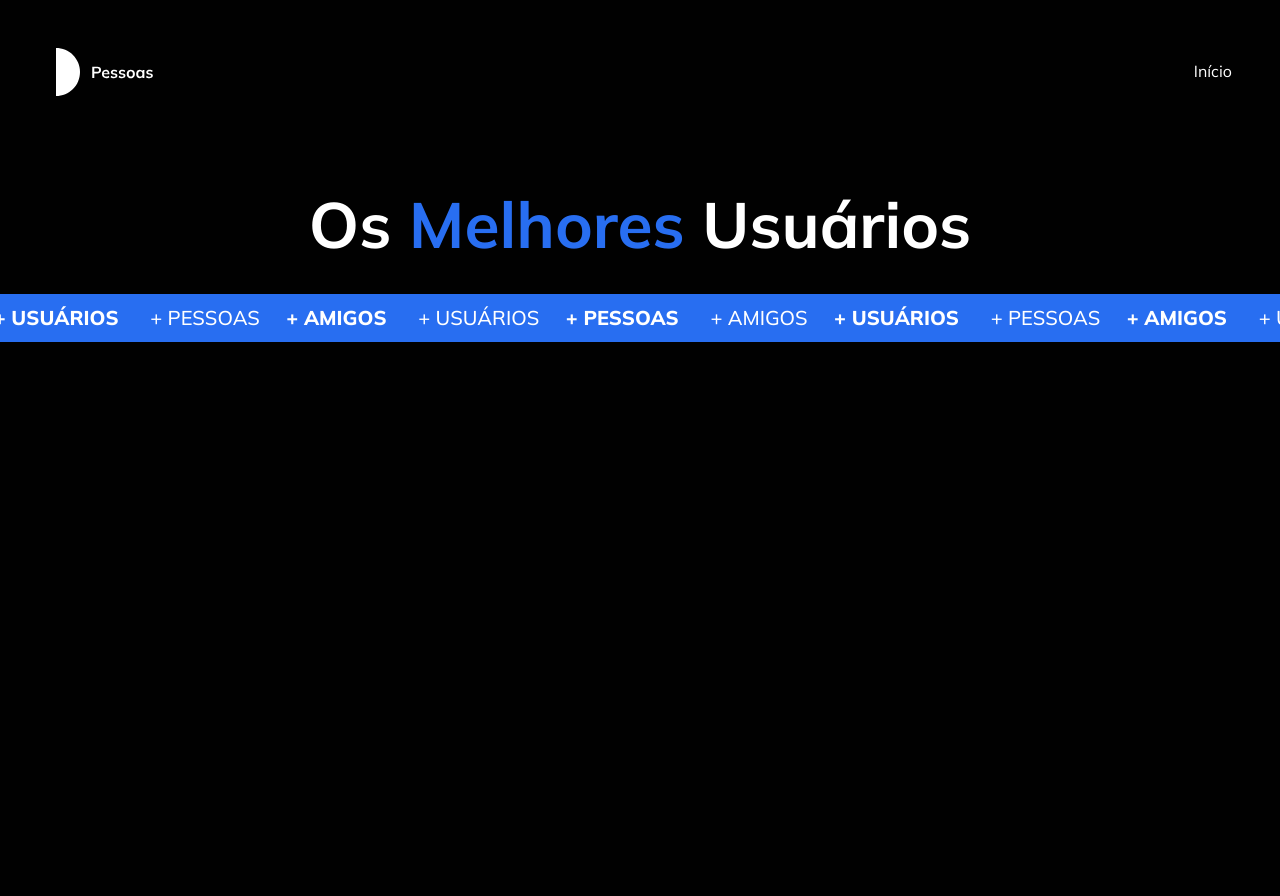
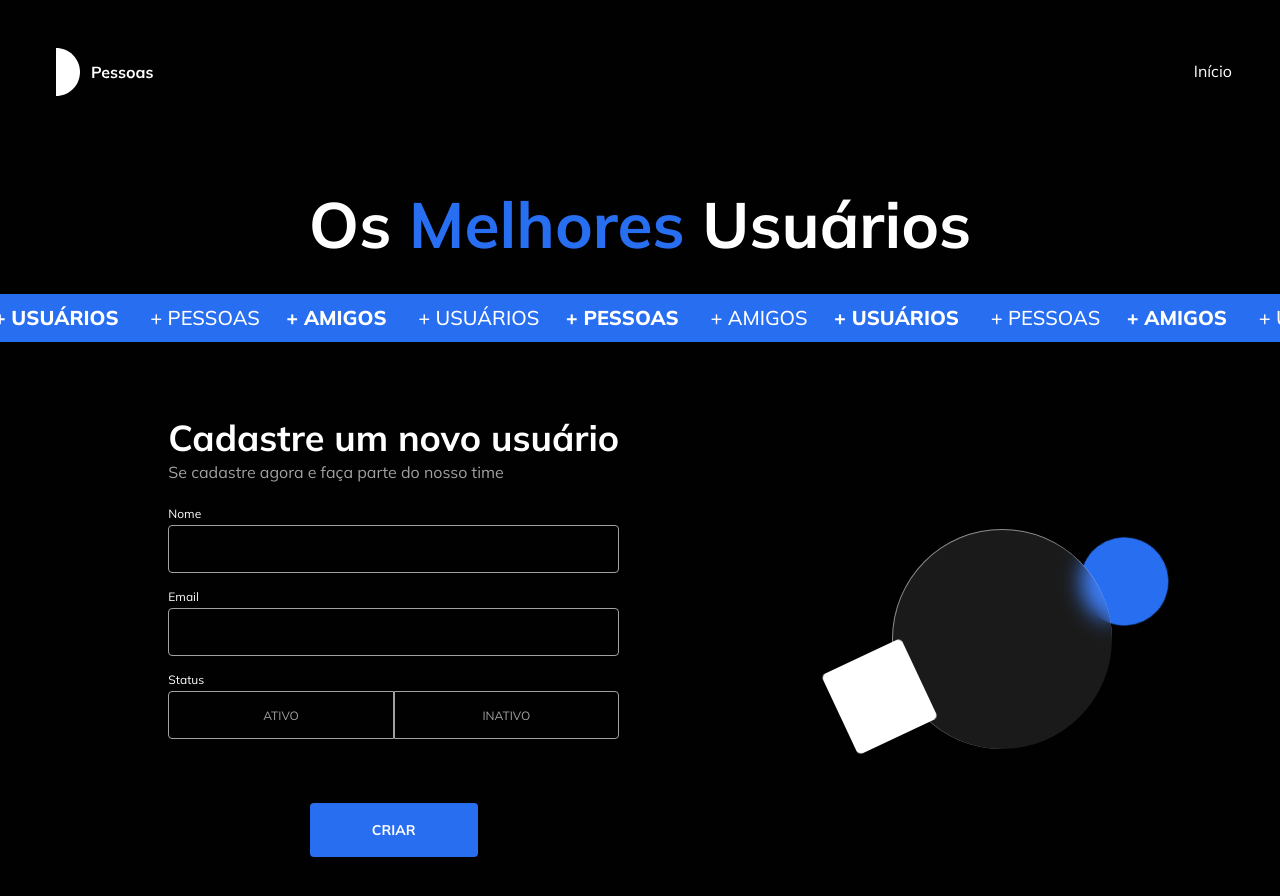
Before and after one commit to Vitor545/Eleven-Dragons---Users, a Next.js app: page /create in a window 1280 px wide. Shown: the top 896 px of the page. Before the commit the page ends 800 px from the top, so only its background shows below. Built offline with nearby package versions, Linux system fonts and the light colour scheme.

Commit message:
feat: add verify inputs

```diff
--- a/components/CreateUserPage/index.tsx
+++ b/components/CreateUserPage/index.tsx
@@ -2,6 +2,7 @@ import Head from "next/head";
 import Header from '../Header'
 import Hero from '../Hero'
 import TextInfinite from "../TextInfinite";
+import FormCreate from "../FormCreate";
 
 export default function CreateUserPage() {
 
@@ -15,6 +16,7 @@ export default function CreateUserPage() {
       <Header typeButton={'Início'}/>
       <Hero />
       <TextInfinite />
+      <FormCreate />
 
     </>
   )
--- /dev/null
+++ b/components/FormCreate/FormCreate.module.scss
@@ -0,0 +1,59 @@
+@import '../../styles/variables';
+
+.form {
+  margin-top: 64px;
+  margin-bottom: 64px;
+  overflow: hidden;
+}
+
+.form_header {
+  margin-bottom: 24px;
+  h2 {
+    margin-bottom: 8px;
+  }
+}
+
+.form_labels {
+  font-size: 12px;
+  display: flex;
+  flex-direction: column;
+  margin-bottom: 3rem;
+
+  label {
+    display: flex;
+    flex-direction: column;
+    margin-bottom: 1rem;
+
+    input {
+      margin-top: 0.25rem;
+      border: 1px solid $primary-gray;
+      outline: none;
+      border-radius: 4px;
+      padding: 8px;
+      color: $white;
+      background-color: transparent;
+      height: 48px;
+    }
+
+    span {
+      margin-top: 8px;
+      color: $error-color;
+    }
+  }
+}
+
+.button_form {
+ display: flex;
+ justify-content: center;
+}
+
+.form_container {
+  display: flex;
+  justify-content: space-around;
+  align-items: center;
+}
+
+.button_types {
+  margin-top: 0.25rem;
+  display: flex;
+}
--- /dev/null
+++ b/components/FormCreate/index.tsx
@@ -0,0 +1,155 @@
+import { useState } from 'react'
+import HeroCreate from '../HeroCreate'
+import style from './FormCreate.module.scss'
+import Joi from 'joi'
+import tlds from 'tlds'
+
+const regexName: any = /^[a-zA-Z\d_]+$/
+
+const schemaEmail = Joi.object({
+  email: Joi.string()
+    .email({ tlds: { allow: tlds } })
+    .required(),
+})
+
+const schemaStatus = Joi.object({
+  status: Joi.boolean().required(),
+})
+
+const schemaName = Joi.object({
+  name: Joi.string().pattern(regexName).min(4).max(20).required(),
+})
+
+export default function FormCreate() {
+  const [email, setEmail] = useState('')
+  const [name, setName] = useState('')
+  const [status, setStatus] = useState<boolean>()
+  const [nameMensage, setNameMensage] = useState('false')
+  const [emailMensage, setEmailMensage] = useState('false')
+  const [statusMensage, setStatusMensage] = useState('false')
+  const [nameInput, setNameInput] = useState('normal')
+  const [emailInput, setEmailInput] = useState('normal')
+
+  const isMensage: any = { true: 'block', false: 'none' }
+  const classInput: any = { error: 'error_input', sucess: 'sucess_input', normal: 'normal_input' }
+  const validationErrorEmail: any = schemaEmail.validate({ email }).error
+  const validationErrorName: any = schemaName.validate({ name }).error
+  const validationErrorStatus: any = schemaStatus.validate({ status }).error
+
+  const validaStyleName = (value: any) => {
+    if (schemaName.validate({ name: value }).error) {
+      setNameInput('error')
+      setNameMensage('true')
+    } else {
+      setNameInput('sucess')
+      setNameMensage('false')
+    }
+  }
+
+  const validaStyleEmail = (value: any) => {
+    if (schemaEmail.validate({ email: value }).error) {
+      setEmailInput('error')
+      setEmailMensage('true')
+    } else {
+      setEmailInput('sucess')
+      setEmailMensage('false')
+    }
+  }
+
+  const validaStyleStatus = () => {
+    if (validationErrorStatus) {
+      setStatusMensage('true')
+    } else {
+      setStatusMensage('false')
+    }
+  }
+
+  const onChange = ({ target }: any) => {
+    if (target.id === 'email') {
+      setEmail(target.value)
+      validaStyleEmail(target.value)
+    }
+    if (target.id === 'name') {
+      setName(target.value)
+      validaStyleName(target.value)
+    }
+  }
+
+  const onClick = () => {
+    validaStyleStatus()
+    if (validationErrorEmail || validationErrorName || validationErrorStatus) {
+      return
+    }
+    console.log('CERTO: ', email, name, status)
+  }
+
+  const isClick = (e: any) => {
+    const statusType: any = { inactive: false, active: true }
+    setStatus(statusType[e.target.id])
+  }
+
+  return (
+    <section className={style.form}>
+      <div className={`container ${style.form_container}`}>
+        <div>
+          <form action="" onSubmit={(e) => e.preventDefault()} className={style.form_main}>
+            <div className={style.form_header}>
+              <h2>Cadastre um novo usuário</h2>
+              <p>Se cadastre agora e faça parte do nosso time</p>
+            </div>
+            <div className={style.form_labels}>
+              <label htmlFor="name">
+                Nome
+                <input
+                  type="text"
+                  id="name"
+                  onChange={onChange}
+                  className={classInput[nameInput]}
+                />
+                <span style={{ display: isMensage[nameMensage] }}>
+                  Somente alfanuméricos e underscore de 4 a 20 letras
+                </span>
+              </label>
+              <label htmlFor="email">
+                Email
+                <input
+                  type="text"
+                  id="email"
+                  onChange={onChange}
+                  className={classInput[emailInput]}
+                />
+                <span style={{ display: isMensage[emailMensage] }}>
+                  O email deve ter o formato xxxx@yyyy.zzz
+                </span>
+              </label>
+              <label htmlFor="email">
+                Status
+                <div className={style.button_types}>
+                  <input type="radio" name="active" id="active" onClick={isClick} />
+                  <label htmlFor="active" className="btn_radio">
+                    ATIVO
+                  </label>
+                  <input type="radio" name="active" id="inactive" onClick={isClick} />
+                  <label htmlFor="inactive" className="btn_radio">
+                    INATIVO
+                  </label>
+                </div>
+                <span style={{ display: isMensage[statusMensage] }}>
+                  Selecione uma opção de status
+                </span>
+              </label>
+            </div>
+            <div className={style.button_form}>
+              <button onClick={onClick} className="btn">
+                CRIAR
+              </button>
+            </div>
+          </form>
+        </div>
+        <div className={style.hero_create}>
+          <HeroCreate />
+        </div>
+      </div>
+    </section>
+  )
+}
--- /dev/null
+++ b/components/HeroCreate/HeroCreate.module.scss
@@ -0,0 +1,57 @@
+@import '../../styles/variables';
+
+.loader {
+  position: relative;
+  width: 220px;
+  height: 220px;
+
+  span {
+    position: absolute;
+    width: 100%;
+    height: 100%;
+    border-radius: 50%;
+  }
+
+  span:nth-child(1) {
+    background-color: rgba(255, 255, 255, 0.1);
+    backdrop-filter: blur(10px);
+    border-top: .25px solid rgba(255, 255, 255, 0.5);
+    border-left: .25px solid rgba(255, 255, 255, 0.5);
+    z-index: 2;
+  }
+
+  span:nth-child(2) {
+    background-color: $primary-color;
+    animation: animate 4s ease-in-out infinite;
+  }
+
+  span:nth-child(3) {
+    background-color: $white;
+    animation: animate 4s ease-in-out infinite;
+    animation-delay: -2s;
+    border-radius: 12px;
+  }
+}
+
+@keyframes animate {
+  0% {
+    transform: translate(-170px, 80px) scale(0.4) rotate(0deg);
+    z-index: 1;
+  }
+
+  50% {
+    transform: translate(170px, -80px) scale(0.4) rotate(180deg);
+    z-index: 1;
+  }
+
+  50.00001% {
+    transform: translate(170px, -80px) scale(0.4) rotate(180deg);
+    z-index: 3;
+  }
+
+  100% {
+    transform: translate(-170px, 80px) scale(0.4) rotate(360deg);
+    z-index: 3;
+  }
+
+}
--- /dev/null
+++ b/components/HeroCreate/index.tsx
@@ -0,0 +1,11 @@
+import style from './HeroCreate.module.scss'
+
+export default function HeroCreate() {
+  return (
+    <div className={style.loader}>
+      <span></span>
+      <span></span>
+      <span></span>
+    </div>
+  )
+}
--- a/package.json
+++ b/package.json
@@ -13,6 +13,7 @@
     "@types/react-redux": "^7.1.24",
     "axios": "^0.27.2",
     "eslint-config-prettier": "^8.5.0",
+    "joi": "^17.6.0",
     "next": "12.3.0",
     "node-sass": "^7.0.3",
     "react": "18.2.0",
@@ -21,7 +22,8 @@
     "redux": "^4.2.0",
     "redux-devtools-extension": "^2.13.9",
     "redux-thunk": "^2.4.1",
-    "sass": "^1.54.9"
+    "sass": "^1.54.9",
+    "tlds": "^1.231.0"
   },
   "devDependencies": {
     "@types/axios": "^0.14.0",
--- a/styles/_variables.scss
+++ b/styles/_variables.scss
@@ -5,6 +5,9 @@ $max-width: 1248px;
 $backgroud-color: #010101;
 $white: #fff;
 $primary-color: #286EF1;
+$error-color: #f12828;
+$sucess-color: #1e9573;
+$button-hover: rgba(40, 110, 241, 0.9);
 $active-color: #52FF00;
 $inactive-color: #FF0000;
 $primary-gray: #A1A1A1;
--- a/styles/globals.scss
+++ b/styles/globals.scss
@@ -60,4 +60,51 @@ p {
   padding: 1.125rem 3.875rem;
   color: $white;
   border-radius: 0.25rem;
+  font-size: 14px;
+  font-weight: 700;
+  cursor: pointer;
+
+  &:hover {
+    background-color: $button-hover;
+  }
 }
+
+.error_input{
+  border: 1px solid $error-color !important;
+}
+
+.sucess_input{
+  border: 1px solid $sucess-color !important;
+}
+
+input[type=radio] {
+  display:none;
+}
+
+input[type=radio] + label.btn_radio{
+  display: flex;
+  flex-direction: row;
+  align-items: center;
+  justify-content: center;
+  margin-bottom: 0;
+  border: 1px solid $primary-gray;
+  color: $primary-gray;
+  width: 50%;
+  height: 48px;
+
+  &:nth-child(2) {
+    border-radius: 4px 0 0 4px;
+    border-right: 0.5px solid $primary-gray;
+  }
+
+  &:nth-child(4) {
+    border-radius: 0 4px 4px 0;
+    border-left: 0.5px solid $primary-gray;
+  }
+}
+
+input[type=radio]:checked + label.btn_radio{
+  background-color: $primary-color;
+  color: $white;
+  border: none;
+}
```
Also changed, not shown: components/Header/index.tsx (+2 -2 lines), 2 other files (tests, documents, lock files or other folders).
